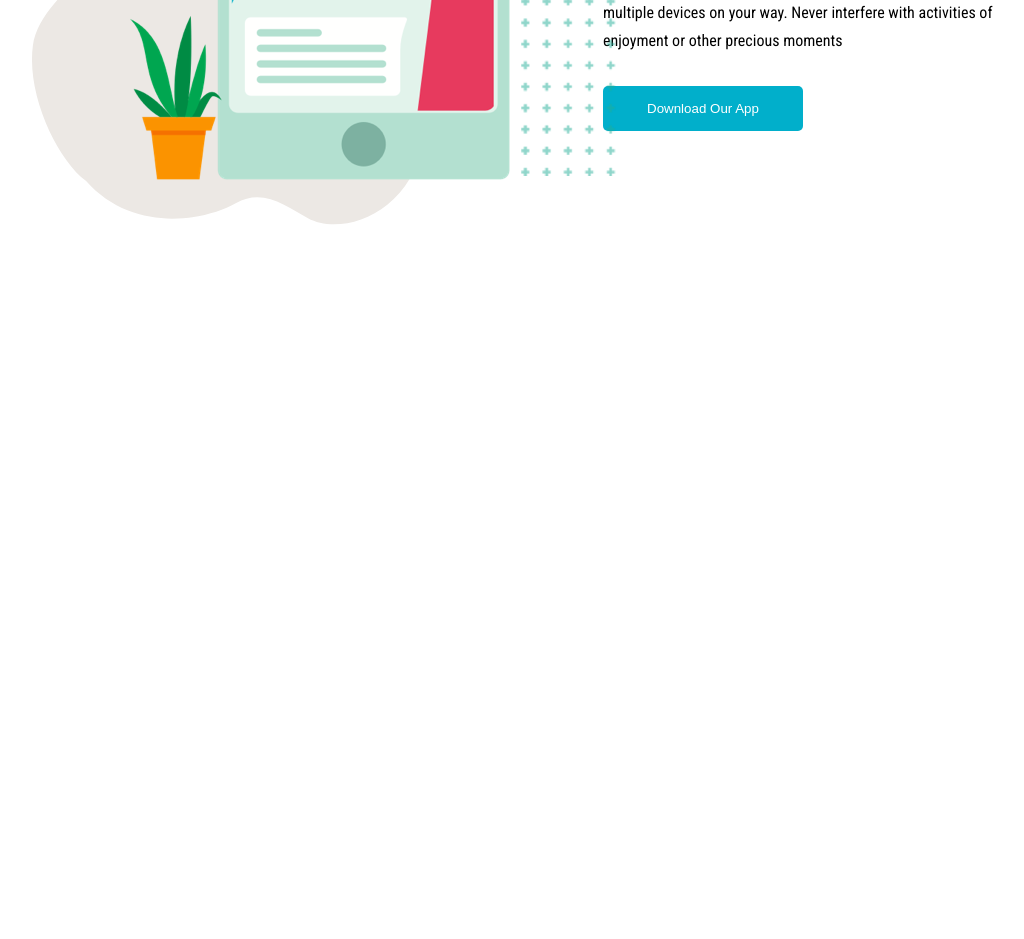
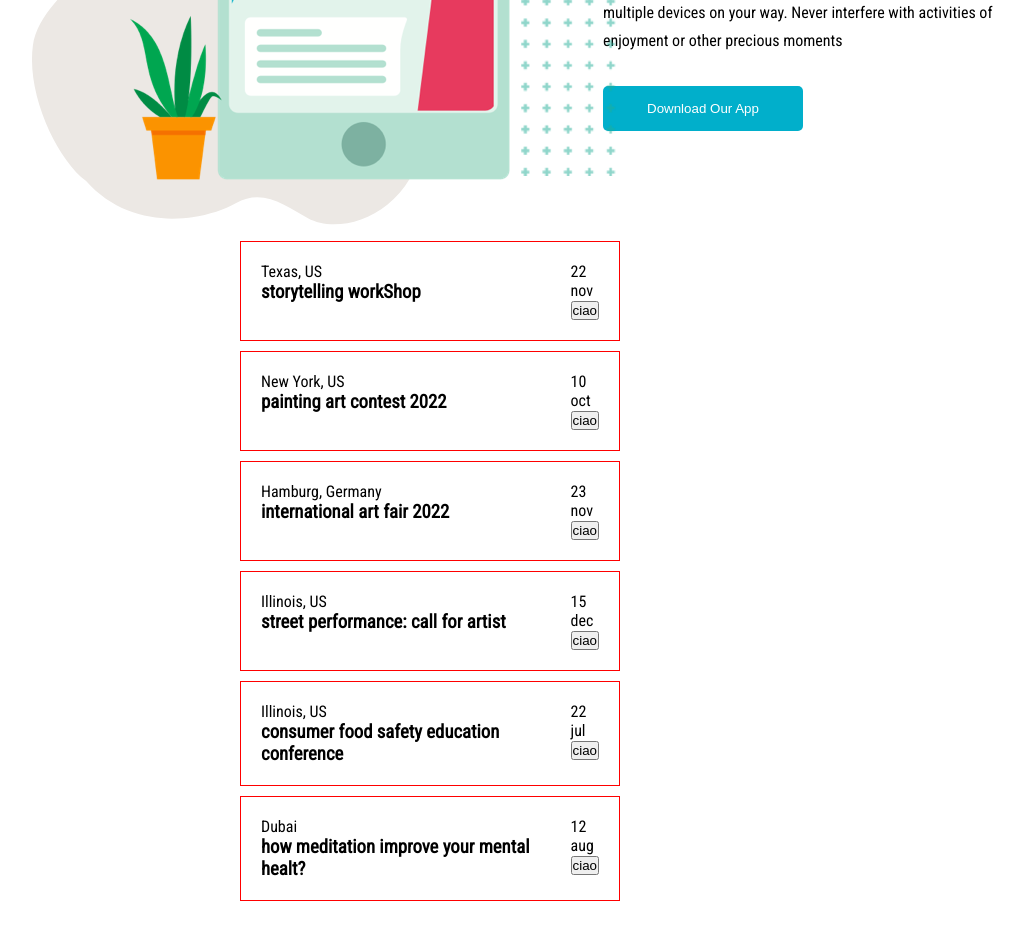
Before and after one commit to Paolo-dev-it/proj-html-vuejs, a Vue app: page / in a window 1280 px wide. Shown: the part 5360-6299 px from the top of the page, without its empty margins (62-1086 px from the left). Before the commit the page ends 5586 px from the top, so only its background shows below. Built offline with nearby package versions, Linux system fonts and the light colour scheme.

Commit message:
Working on events. Work in progress

```diff
--- a/src/App.vue
+++ b/src/App.vue
@@ -2,7 +2,7 @@
   <div id="app">
 
     <HeaderComp :navbarData="navbar" />
-    <MainComp :lessonsData="lessons" :coursesData="courses" />
+    <MainComp :lessonsData="lessons" :coursesData="courses" :eventsData="events" />
     <FooterComp />
   </div>
 </template>
@@ -133,6 +133,46 @@ export default {
         },
 
       ],
+
+      events: [
+        {
+          place: 'Texas, US',
+          event: 'storytelling workShop',
+          number: 22,
+          month: 'nov',
+
+        },
+        {
+          place: 'New York, US',
+          event: 'painting art contest 2022',
+          number: 10,
+          month: 'oct',
+        },
+        {
+          place: 'Hamburg, Germany',
+          event: 'international art fair 2022',
+          number: 23,
+          month: 'nov',
+        },
+        {
+          place: 'Illinois, US',
+          event: 'street performance: call for artist',
+          number: 15,
+          month: 'dec',
+        },
+        {
+          place: 'Illinois, US',
+          event: 'consumer food safety education conference',
+          number: 22,
+          month: 'jul',
+        },
+        {
+          place: 'Dubai',
+          event: 'how meditation improve your mental healt?',
+          number: 12,
+          month: 'aug',
+        },
+      ],
     }
   }
 
--- /dev/null
+++ b/src/components/main/EventsSectionComp.vue
@@ -0,0 +1,46 @@
+<template>
+    <div class="container">
+        <div class="card-cont">
+            <div class="single-card">
+                <div>
+                    <span>{{ singleEventCardData.place }}</span>
+                    <h3>{{ singleEventCardData.event }}</h3>
+                </div>
+                <div>
+                    <div>{{ singleEventCardData.number }}</div>
+                    <div>{{ singleEventCardData.month }}</div>
+                    <div><button>ciao </button></div>
+                </div>
+            </div>
+
+
+        </div>
+    </div>
+</template>
+
+<script>
+export default {
+    name: 'EventsSectionComp',
+    props: {
+        singleEventCardData: Object
+    }
+}
+</script>
+
+<style lang="scss" scoped>
+.card-cont {
+    width: 380px;
+    display: flex;
+    justify-content: space-between;
+
+
+}
+
+.single-card {
+    width: 100%;
+    display: flex;
+    justify-content: space-between;
+    border: 1px solid red;
+    padding: 20px;
+}
+</style>
--- a/src/components/main/MainComp.vue
+++ b/src/components/main/MainComp.vue
@@ -24,6 +24,13 @@
         </div>
         <RegisterSectionComp />
         <MobileSectionComp />
+        <div class="event-section-cont">
+            <div class="single-event-section">
+                <EventsSectionComp v-for="(element, index) in eventsData" :key='index' :singleEventCardData="element" />
+            </div>
+
+        </div>
+
     </main>
 </template>
 
@@ -34,6 +41,7 @@ import NumbersSectionComp from '../main/NumbersSectionComp.vue';
 import CoursesSectionComp from '../main/CoursesSectionComp.vue';
 import RegisterSectionComp from '../main/RegisterSectionComp.vue';
 import MobileSectionComp from '../main/MobileSectionComp.vue';
+import EventsSectionComp from '../main/EventsSectionComp.vue';
 
 export default {
 
@@ -41,6 +49,7 @@ export default {
     props: {
         lessonsData: Array,
         coursesData: Array,
+        eventsData: Array,
     },
     components: {
         CardComp,
@@ -48,7 +57,8 @@ export default {
         NumbersSectionComp,
         CoursesSectionComp,
         RegisterSectionComp,
-        MobileSectionComp
+        MobileSectionComp,
+        EventsSectionComp
     }
 }
 </script>
@@ -139,4 +149,22 @@ h2 {
         margin-left: 10px;
     }
 }
+
+.event-section-cont {
+    padding: 100px;
+    width: 70%;
+    margin: auto;
+
+
+
+    .single-event-section {
+
+        display: flex;
+        flex-wrap: wrap;
+        justify-content: space-between;
+        gap: 10px;
+        padding: 10px;
+    }
+
+}
 </style>
```
